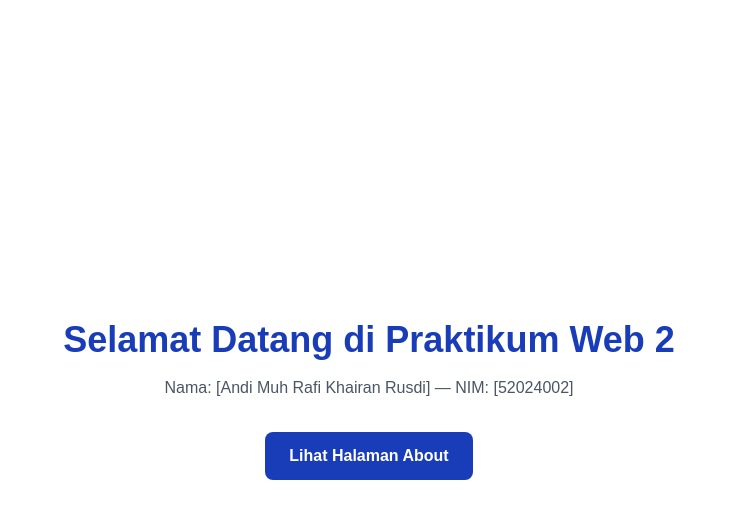
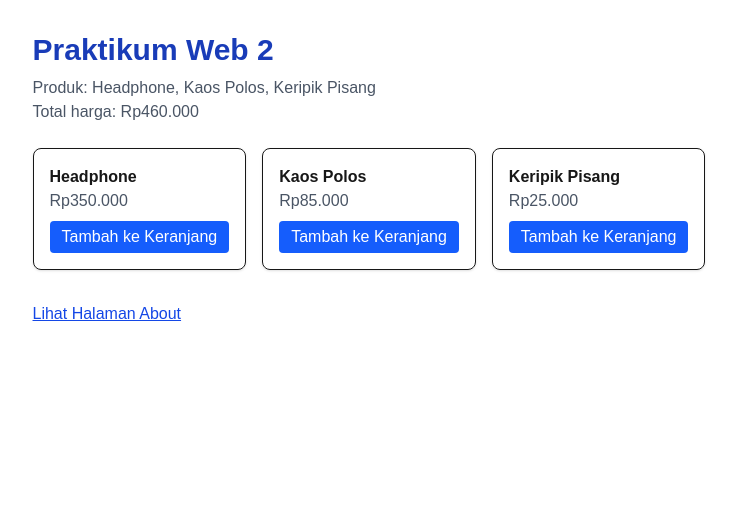
Before and after one commit to Rafff-22/web2-praktikum, a Next.js app: page / in a window 1280 px wide. Shown: the top 518 px of the page, without its empty margins (271-1007 px from the left). Built offline with nearby package versions, Linux system fonts and the light colour scheme.

Commit message:
feat: add registration model and validateRequired generic

```diff
--- a/app/page.tsx
+++ b/app/page.tsx
@@ -1,18 +1,33 @@
 import Link from "next/link";
+import ProductCard from "@/components/ProductCard";
+import { Product } from "@/types/product";
+import { formatList, sum } from "@/utils/format";
+
+
+const products: Product[] = [
+  { id: "p1", name: "Headphone", price: 350000, category: "electronics", inStock: true },
+  { id: "p2", name: "Kaos Polos", price: 85000, category: "fashion", inStock: true },
+  { id: "p3", name: "Keripik Pisang", price: 25000, category: "food", inStock: false },
+];
+
+
 
 export default function Home() {
   return (
-    <main className="flex min-h-screen flex-col items-center justify-center p-24">
-      <h1 className="text-4xl font-bold text-blue-800">
-        Selamat Datang di Praktikum Web 2
-      </h1>
-      <p className="mt-4 text-gray-600">
-        Nama: [Andi Muh Rafi Khairan Rusdi] — NIM: [52024002]
+    <main className="mx-auto max-w-3xl p-8">
+      <h1 className="text-3xl font-bold text-blue-800">Praktikum Web 2</h1>
+      <p className="mt-2 text-gray-600">Produk: {formatList(products, (p) => p.name)}</p>
+      <p className="text-gray-600">
+        Total harga: Rp{sum(products, (p) => p.price).toLocaleString("id-ID")}
       </p>
-      <Link
-        href="/about"
-        className="mt-8 rounded-lg bg-blue-800 px-6 py-3 font-semibold text-white transition hover:bg-blue-700"
-      >
+
+      <div className="mt-6 grid gap-4 sm:grid-cols-3">
+        {products.map((p) => (
+          <ProductCard key={p.id} product={p} />
+        ))}
+      </div>
+
+      <Link href="/about" className="mt-8 inline-block text-blue-700 underline">
         Lihat Halaman About
       </Link>
     </main>
--- /dev/null
+++ b/components/ProductCard.tsx
@@ -0,0 +1,23 @@
+"use client";
+
+import { Product } from "@/types/product";
+
+type ProductCardProps = {
+  product: Product;
+  onAddToCart?: (product: Product) => void;
+};
+
+export default function ProductCard({ product, onAddToCart }: ProductCardProps) {
+  return (
+    <div className="rounded-lg border p-4 shadow-sm">
+      <h3 className="font-semibold">{product.name}</h3>
+      <p className="text-gray-600">Rp{product.price.toLocaleString("id-ID")}</p>
+      <button
+        onClick={() => onAddToCart?.(product)}
+        className="mt-2 rounded bg-blue-600 px-3 py-1 text-white"
+      >
+        Tambah ke Keranjang
+      </button>
+    </div>
+  );
+}
--- /dev/null
+++ b/types/product.ts
@@ -0,0 +1,17 @@
+export interface Product {
+  id: string;
+  name: string;
+  price: number;
+  category: "electronics" | "fashion" | "food";
+  inStock: boolean;
+}
+
+export interface CartItem {
+  product: Product;
+  quantity: number;
+}
+
+export type ProductPreview = Pick<Product, "id" | "name">;
+export type ProductDraft = Partial<Product>;
+export type ProductUpdate = Omit<Product, "id">;
+export type ProductMap = Record<string, Product>;
--- /dev/null
+++ b/types/registration.ts
@@ -0,0 +1,8 @@
+export interface Registration {
+  nama: string;
+  email: string;
+  tanggalLahir: string;
+  role: "member" | "admin";
+}
+
+export type RegistrationDraft = Partial<Registration>;
--- /dev/null
+++ b/utils/format.ts
@@ -0,0 +1,7 @@
+export function formatList<T>(items: T[], toLabel: (item: T) => string): string {
+  return items.map(toLabel).join(", ");
+}
+
+export function sum<T>(items: T[], getValue: (item: T) => number): number {
+  return items.reduce((total, item) => total + getValue(item), 0);
+}
--- /dev/null
+++ b/utils/validate.ts
@@ -0,0 +1,20 @@
+export interface ValidationResult<T> {
+  valid: boolean;
+  missing: (keyof T)[];
+}
+
+export function validateRequired<T extends object>(
+  data: T,
+  requiredFields: (keyof T)[]
+): ValidationResult<T> {
+  const missing = requiredFields.filter((field) => {
+    const value = data[field];
+    return (
+      value === undefined ||
+      value === null ||
+      (typeof value === "string" && value.trim() === "")
+    );
+  });
+
+  return { valid: missing.length === 0, missing };
+}
```
